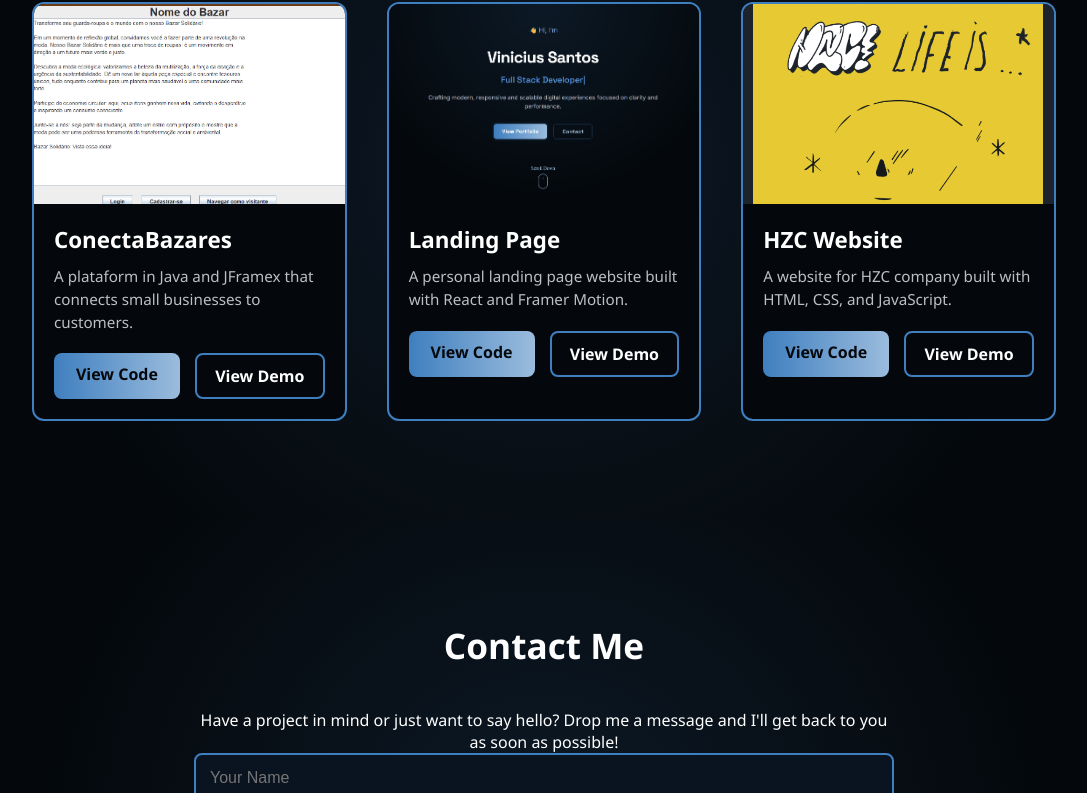
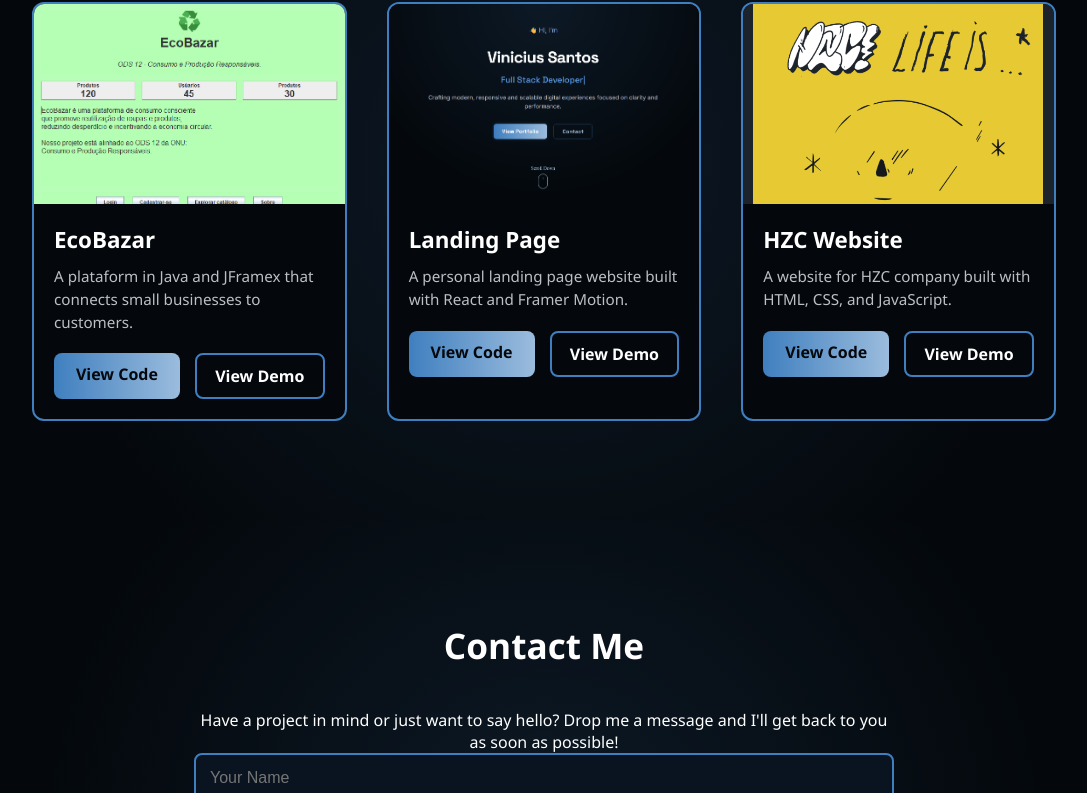
Before and after one commit to ViniciuPSantos/MyPortifolio, a React (Create React App) app in the folder portfolio/: page / in a window 1280 px wide. Shown: the part 1982-2775 px from the top of the page, without its empty margins (96-1183 px from the left). Built offline with nearby package versions, Linux system fonts and the light colour scheme.

Commit message:
Atualizando projeto EcoBazar

```diff
--- a/portfolio/src/sections/Portfolio.jsx
+++ b/portfolio/src/sections/Portfolio.jsx
@@ -2,17 +2,17 @@ import React from "react";
 import { motion } from "framer-motion";
 import img1 from '../assets/imagens/hzc.png';
 import img2 from '../assets/imagens/landingpage.png';
-import img3 from '../assets/imagens/bazar.png';
+import img3 from '../assets/imagens/TelaInicial.png';
 import '../styles/Portfolio.css';
 
 const projects = [
     {
         id: 1,
-        title: "ConectaBazares",
+        title: "EcoBazar",
         description: "A plataform in Java and JFramex that connects small businesses to customers.",
         image: img3,
         demo: "#",
-        code: "https://github.com/ViniciuPSantos/ProjetoA3"
+        code: "https://github.com/ViniciuPSantos/ProjetoA3_2026_v1"
     },
 
     {
```
Also changed, not shown: portfolio/src/assets/imagens/TelaInicial.png (added), 1 other file (tests, documents, lock files or other folders).
